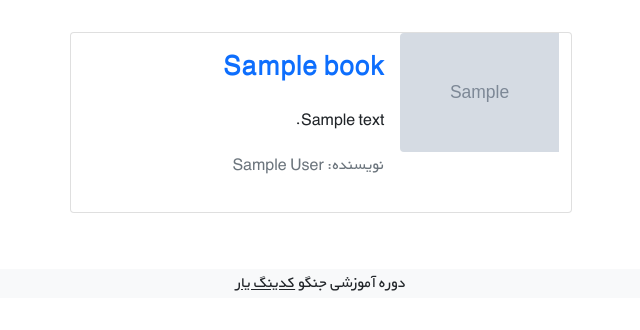
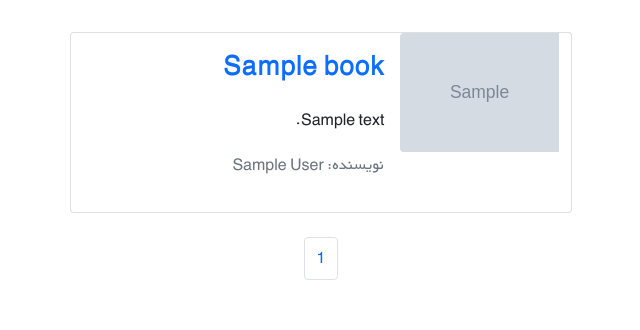
Before and after one commit to taha127/Book-Store-Project, a Django app: template books/templates/books/book_list.html in a window 1280 px wide. Shown: the part 61-391 px from the top of the page, without its empty margins (319-959 px from the left). Run offline with Django 5.2, Linux system fonts and the light colour scheme; the template is opened without the code that fills it: most values are stand-ins (such as "Sample title", 1, 10 or a date in 2020); grey boxes marked "Sample" are stand-in pictures.

Commit message:
enhance book list view to include pagination with 4 items per page

```diff
--- a/books/templates/books/book_list.html
+++ b/books/templates/books/book_list.html
@@ -32,10 +32,19 @@
             {% endfor %}
         </div>
     </div>
-
-    <footer class="bg-light text-center text-lg-start mt-5">
-        <div class="text-center bg-grey">
-            <p>دوره آموزشی جنگو <a class="text-dark" href="https://codingyar.com/" target="_blank">کدینگ یار</a></p>
-        </div>
-    </footer>
+    <nav aria-label="Page navigation example">
+        <ul class="pagination justify-content-center mt-3">
+            {% if page_obj.has_previous %}
+                <li class="page-item">
+                    <a class="page-link" href="?page={{ page_obj.previous_page_number }}">Previous</a>
+                </li>
+            {% endif %}
+            <li class="page-item"><a class="page-link" href="#">{{ page_obj.number }}</a></li>
+            {% if page_obj.has_next %}
+                <li class="page-item">
+                    <a class="page-link" href="?page={{ page_obj.next_page_number }}">Next</a>
+                </li>
+            {% endif %}
+        </ul>
+    </nav>
 {% endblock content %}
--- a/books/views.py
+++ b/books/views.py
@@ -8,6 +8,7 @@ from .models import Book
 
 class BookListView(generic.ListView):
     model = Book
+    paginate_by = 4
     template_name = 'books/book_list.html'
     context_object_name = 'books'
 
```
